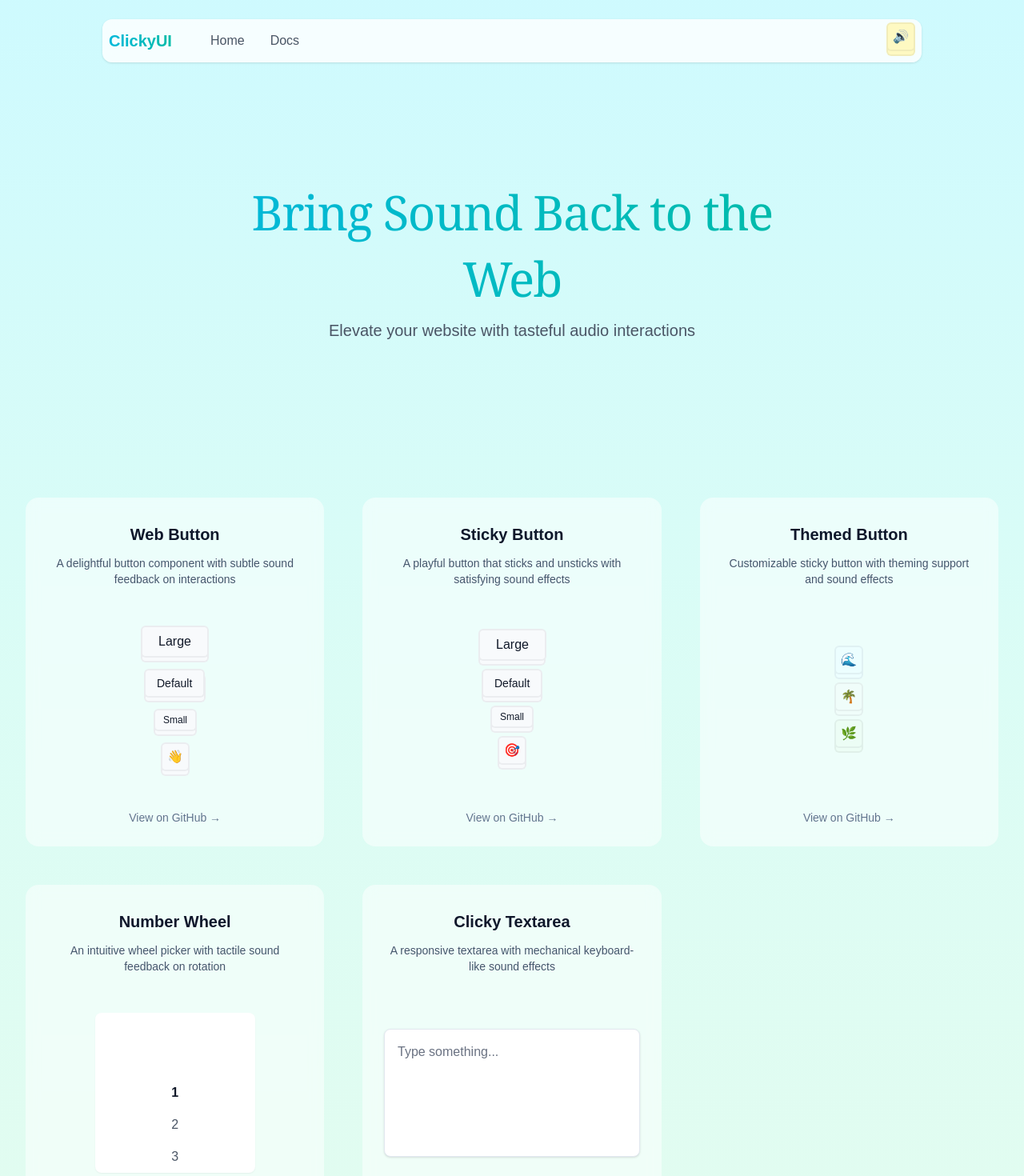
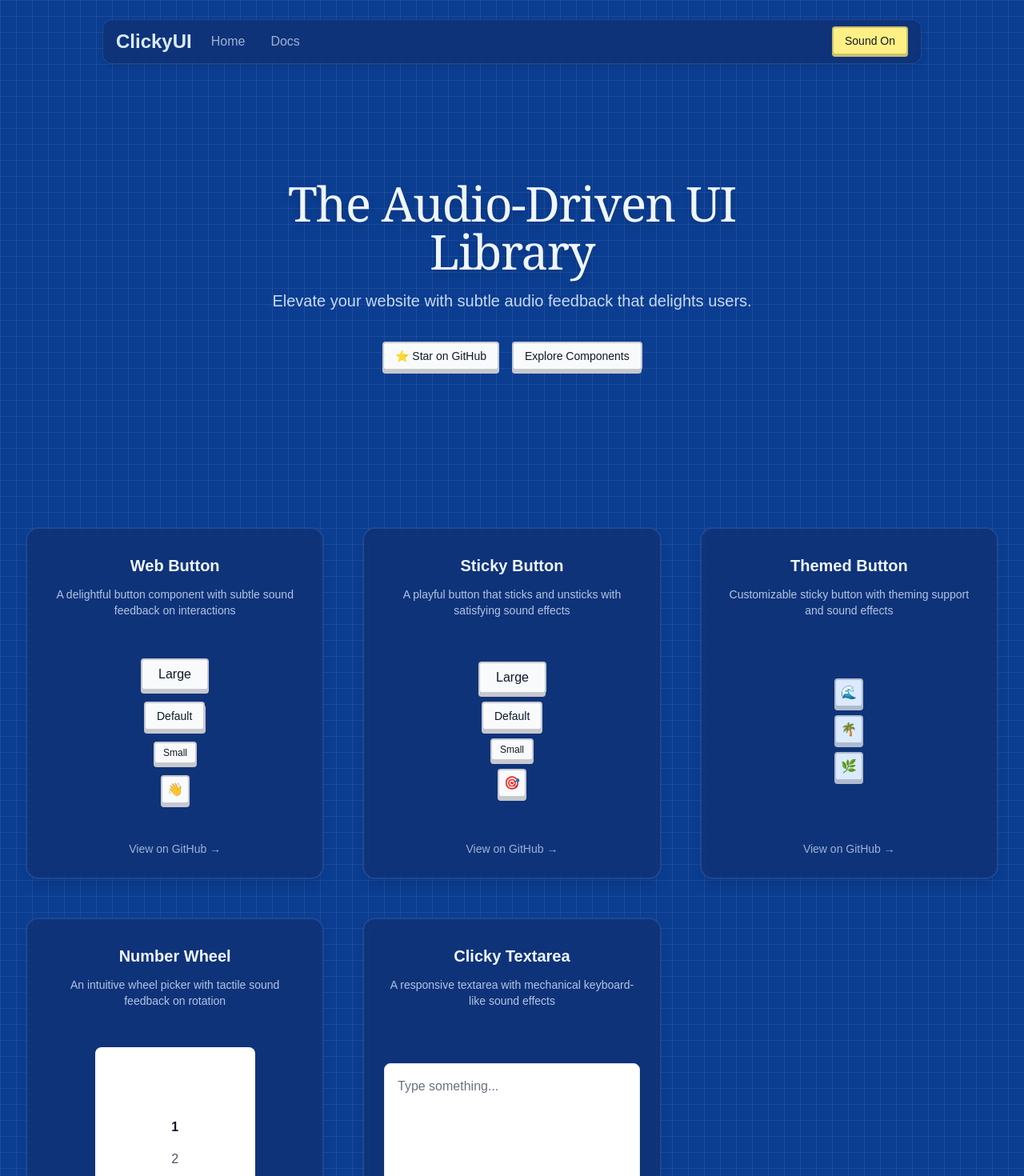
Before and after one commit to Ekimerton/clicky-ui, a Next.js app: page / in a window 1280 px wide. Shown: the top 1470 px of the page at 80% size. Built offline with nearby package versions, Linux system fonts and the light colour scheme; no server answers.

Commit message:
Blueprint theme

```diff
--- a/src/app/page.js
+++ b/src/app/page.js
@@ -13,26 +13,61 @@
     const [themedButtonStates, setThemedButtonStates] = useState([false, false, false]);
 
     return (
-        <div className="min-h-screen bg-gradient-to-b from-cyan-100 via-teal-100/70 to-emerald-100/60">
+        <div className="min-h-screen relative overflow-hidden text-blue-100">
+            {/* Blueprint-Style Grid Background */}
+            <div
+                className="absolute inset-0 pointer-events-none"
+                style={{
+                    backgroundColor: "#0B3D91", // A deep blueprint-like shade of blue
+                    backgroundImage: `
+                      linear-gradient(rgba(255,255,255,0.07) 1px, transparent 1px),
+                      linear-gradient(90deg, rgba(255,255,255,0.07) 1px, transparent 1px)
+                    `,
+                    backgroundSize: "20px 20px"
+                }}
+            />
+
             <MarketingNavbar />
 
-            {/* Main content */}
-            <main className="pt-32">
+            <main className="relative pt-32">
                 {/* Hero Section */}
                 <section className="py-24 px-8">
                     <div className="max-w-3xl mx-auto text-center">
-                        <h1 className="text-5xl md:text-6xl font-serif mb-2 bg-gradient-to-r from-cyan-500 to-teal-500 bg-clip-text text-transparent tracking-tight leading-snug">
-                            Bring Sound Back to the Web
+                        <h1 className="text-5xl md:text-6xl font-serif mb-4 text-blue-50 tracking-tight drop-shadow-lg">
+                            The Audio-Driven UI Library
                         </h1>
-                        <p className="text-xl text-gray-600 leading-relaxed max-w-2xl mx-auto">
-                            Elevate your website with tasteful audio interactions
+                        <p className="text-xl text-blue-100/90 leading-relaxed max-w-2xl mx-auto">
+                            Elevate your website with subtle audio feedback
+                            that delights users.
                         </p>
+                        <div className="mt-8 flex flex-col sm:flex-row justify-center gap-4">
+                            {/* Star on GitHub button */}
+                            <Link
+                                href="https://github.com/ekimerton/clicky-ui"
+                                target="_blank"
+                                rel="noopener noreferrer"
+                            >
+                                <Button size="md">
+                                    ⭐ Star on GitHub
+                                </Button>
+                            </Link>
+                            {/* Scroll to Components button */}
+                            <a href="#componentShowcase" className="inline-block">
+                                <Button size="md">
+                                    Explore Components
+                                </Button>
+                            </a>
+                        </div>
                     </div>
                 </section>
 
                 {/* Component Showcase Grid */}
-                <section className="max-w-7xl mx-auto grid grid-cols-1 md:grid-cols-2 xl:grid-cols-3 gap-12 px-8 py-24">
+                <section
+                    id="componentShowcase"
+                    className="max-w-7xl mx-auto grid grid-cols-1 md:grid-cols-2 xl:grid-cols-3 gap-12 px-8 py-24"
+                >
                     <MarketingCard
+                        className="bg-blue-950/40 border border-blue-400/20 backdrop-blur-sm"
                         title="Web Button"
                         description="A delightful button component with subtle sound feedback on interactions"
                         githubLink="https://github.com/ekimerton/clicky-ui/blob/main/src/components/Button/Button.js"
@@ -44,6 +79,7 @@
                     </MarketingCard>
 
                     <MarketingCard
+                        className="bg-blue-950/40 border border-blue-400/20 backdrop-blur-sm"
                         title="Sticky Button"
                         description="A playful button that sticks and unsticks with satisfying sound effects"
                         githubLink="https://github.com/ekimerton/clicky-ui/blob/main/src/components/StickyButton/StickyButton.js"
@@ -94,14 +130,15 @@
                     </MarketingCard>
 
                     <MarketingCard
+                        className="bg-blue-950/40 border border-blue-400/20 backdrop-blur-sm"
                         title="Themed Button"
                         description="Customizable sticky button with theming support and sound effects"
                         githubLink="https://github.com/ekimerton/clicky-ui/blob/main/src/components/StickyButton/StickyButton.js"
                     >
                         <StickyButton
                             size="icon"
-                            baseColor="bg-cyan-50"
-                            pressedColor="bg-cyan-100"
+                            baseColor="bg-blue-100"
+                            pressedColor="bg-blue-200"
                             isPressed={themedButtonStates[0]}
                             onClick={() => setThemedButtonStates(prev => {
                                 const next = [...prev];
@@ -113,8 +150,8 @@
                         </StickyButton>
                         <StickyButton
                             size="icon"
-                            baseColor="bg-teal-50"
-                            pressedColor="bg-teal-100"
+                            baseColor="bg-blue-100"
+                            pressedColor="bg-blue-200"
                             isPressed={themedButtonStates[1]}
                             onClick={() => setThemedButtonStates(prev => {
                                 const next = [...prev];
@@ -126,8 +163,8 @@
                         </StickyButton>
                         <StickyButton
                             size="icon"
-                            baseColor="bg-emerald-50"
-                            pressedColor="bg-emerald-100"
+                            baseColor="bg-blue-100"
+                            pressedColor="bg-blue-200"
                             isPressed={themedButtonStates[2]}
                             onClick={() => setThemedButtonStates(prev => {
                                 const next = [...prev];
@@ -140,6 +177,7 @@
                     </MarketingCard>
 
                     <MarketingCard
+                        className="bg-blue-950/40 border border-blue-400/20 backdrop-blur-sm"
                         title="Number Wheel"
                         description="An intuitive wheel picker with tactile sound feedback on rotation"
                         githubLink="https://github.com/ekimerton/clicky-ui/blob/main/src/components/WheelPicker/WheelPicker.js"
@@ -151,6 +189,7 @@
                     </MarketingCard>
 
                     <MarketingCard
+                        className="bg-blue-950/40 border border-blue-400/20 backdrop-blur-sm"
                         title="Clicky Textarea"
                         description="A responsive textarea with mechanical keyboard-like sound effects"
                         githubLink="https://github.com/ekimerton/clicky-ui/blob/main/src/components/Textarea/Textarea.js"
@@ -160,6 +199,36 @@
                         />
                     </MarketingCard>
                 </section>
+
+				                {/* Email Subscription Section */}
+								<section className="px-8 pb-16">
+                    <div className="max-w-xl mx-auto text-center">
+                        <h2 className="text-2xl md:text-3xl font-semibold text-blue-50 mb-4">
+                            Play it by ear
+                        </h2>
+                        <p className="text-blue-100/90 mb-6">
+                            Sign up for occasional updates, tips, and best practices on making
+                            your site’s interactions resonate with your audience.
+                        </p>
+                        <form
+                            onSubmit={(e) => {
+                                e.preventDefault();
+                                // Handle form submission here
+                            }}
+                            className="flex flex-col items-center space-y-3"
+                        >
+                            <input
+                                type="email"
+                                required
+                                placeholder="you@example.com"
+                                className="w-full max-w-md px-4 py-2 rounded-md border border-blue-400 bg-transparent text-blue-100 placeholder-blue-300"
+                            />
+                            <Button size="lg" type="submit">
+                                Subscribe
+                            </Button>
+                        </form>
+                    </div>
+                </section>
             </main>
         </div>
     );
--- a/src/components/Button/Button.js
+++ b/src/components/Button/Button.js
@@ -31,6 +31,16 @@
         <button
             onPointerDown={() => play({ id: "press" })}
             onPointerUp={() => play({ id: "release" })}
+			onKeyDown={(e) => {
+				if ((e.key === "Enter" || e.key === " ") && !e.repeat) {
+				  play({ id: "press" });
+				}
+			  }}
+			  onKeyUp={(e) => {
+				if (e.key === "Enter" || e.key === " ") {
+				  play({ id: "release" });
+				}
+			  }}
             className={`group relative border-none bg-transparent cursor-pointer outline-offset-4 transition-[filter] focus:not-focus-visible:outline-hidden transition-discrete pt-1.5 ${
                 className || ""
             }`}
@@ -38,11 +48,11 @@
         >
             {/* Edge layer */}
             <span
-                className={`absolute inset-x-0 bottom-0 top-1.5 border-2 rounded-md border-slate-950/5 border-t-0 ${baseColor} group-active:${pressedColor} transition-all`}
+                className={`absolute inset-x-0 bottom-0 top-1.5 border-6 rounded-sm border-slate-950/20 border-t-0 ${baseColor} group-active:${pressedColor} transition-all`}
             />
             {/* Front layer */}
             <span
-                className={`relative flex items-center justify-center border-2 ${baseColor} rounded-md border-slate-950/5 text-gray-900 will-change-transform -translate-y-1.5 transition-all group-active:-translate-y-0 group-active:${pressedColor} ${sizeClasses}`}
+                className={`relative flex items-center justify-center border-2 ${baseColor} rounded-sm border-slate-950/20 text-gray-900 will-change-transform -translate-y-1 transition-all group-active:-translate-y-0 group-active:${pressedColor} ${sizeClasses}`}
             >
                 {children}
             </span>
--- a/src/components/StickyButton/StickyButton.js
+++ b/src/components/StickyButton/StickyButton.js
@@ -1,10 +1,8 @@
 "use client";
 
-import { useState } from "react";
 import useSound from "use-sound";
 import normalButton from "./sticky-button.wav";
 
-// Reuse the same size variants from your Button
 const sizeVariants = {
     sm: "px-2.5 py-0.5 text-xs font-medium h-7",
     default: "px-3.5 py-1 text-sm font-medium h-9",
@@ -35,32 +33,38 @@
 
     return (
         <button
-            onPointerDown={() => {
-                isPressed
-                    ? play({ id: "activePress" })
-                    : play({ id: "unactivePress" });
-            }}
-            onPointerUp={() => {
-                isPressed
-                    ? play({ id: "activeRelease" })
-                    : play({ id: "unactiveRelease" });
-            }}
+			onPointerDown={() => {
+				isPressed ? play({ id: "activePress" }) : play({ id: "unactivePress" });
+			}}
+			onPointerUp={() => {
+				isPressed ? play({ id: "activeRelease" }) : play({ id: "unactiveRelease" });
+			}}
+			onKeyDown={(e) => {
+				if ((e.key === "Enter" || e.key === " ") && !e.repeat) {
+					isPressed ? play({ id: "activePress" }) : play({ id: "unactivePress" });
+				}
+			}}
+			onKeyUp={(e) => {
+				if ((e.key === "Enter" || e.key === " ") && !e.repeat) {
+				isPressed ? play({ id: "activeRelease" }) : play({ id: "unactiveRelease" });
+				}
+			}}
             onClick={onClick}
-            className={`group relative border-none bg-transparent cursor-pointer outline-offset-4 transition-[filter] focus:not-focus-visible:outline-hidden pt-1.5 -mt-1 ${
+            className={`group relative border-none bg-transparent cursor-pointer outline-offset-4 transition-[filter] focus:not-focus-visible:outline-hidden pt-1 -mt-0.5 ${
                 className || ""
             }`}
             {...props}
         >
             {/* Edge layer */}
             <span
-                className={`absolute inset-x-0 bottom-0 top-1.5 rounded-md border-2 border-slate-950/5 border-t-0 transition-all ${
+                className={`absolute inset-x-0 bottom-0 top-1.5 rounded-sm border-6 border-slate-950/20 border-t-0 transition-all ${
                     isPressed ? pressedColor : baseColor
                 }`}
             />
             {/* Front layer */}
             <span
-                className={`relative flex items-center justify-center border-2 rounded-md text-gray-900 will-change-transform transition-all border-slate-950/5 group-active:-translate-y-0 ${sizeClasses} ${
-                    isPressed ? "-translate-y-0.5" : "-translate-y-1.5"
+                className={`relative flex items-center justify-center border-2 rounded-sm text-gray-900 will-change-transform transition-all border-slate-950/20 group-active:-translate-y-0 ${sizeClasses} ${
+                    isPressed ? "-translate-y-0.5" : "-translate-y-1"
                 } ${isPressed ? pressedColor : baseColor}
         `}
             >
--- a/src/marketing-components/MarketingCard.js
+++ b/src/marketing-components/MarketingCard.js
@@ -10,17 +10,21 @@
 }) {
     return (
         <div
-            className="w-full bg-white/50 backdrop-blur-sm rounded-2xl"
+            className="w-full bg-blue-950/40 border-2 border-blue-400/20 backdrop-blur-sm rounded-2xl shadow-lg"
             style={{
-                display: 'flex',
-                flexDirection: 'column',
-                overflow: 'hidden'
+                display: "flex",
+                flexDirection: "column",
+                overflow: "hidden"
             }}
         >
             {/* Card Top */}
             <div className="p-8 text-center">
-                <h3 className="text-xl font-semibold mb-3 text-slate-900">{title}</h3>
-                <p className="text-sm text-slate-600 max-w-md mx-auto">{description}</p>
+                <h3 className="text-xl font-semibold mb-3 text-blue-50">
+                    {title}
+                </h3>
+                <p className="text-sm text-blue-100/80 max-w-md mx-auto">
+                    {description}
+                </p>
             </div>
 
             {/* Card Middle */}
@@ -33,7 +37,7 @@
                 <Link
                     href={githubLink}
                     target="_blank"
-                    className="inline-flex items-center text-sm font-medium text-slate-500"
+                    className="inline-flex items-center text-sm font-medium text-blue-100/70 hover:text-blue-200"
                 >
                     View on GitHub →
                 </Link>
--- a/src/marketing-components/MarketingNavbar.js
+++ b/src/marketing-components/MarketingNavbar.js
@@ -1,3 +1,5 @@
+"use client";
+
 import Link from "next/link";
 import StickyButton from "@/components/StickyButton/StickyButton";
 import { useState } from "react";
@@ -6,27 +8,58 @@
     const [isMuted, setIsMuted] = useState(false);
 
     return (
-        <nav className="fixed top-6 left-1/2 transform -translate-x-1/2 z-50 w-11/12 max-w-5xl flex items-center px-2 py-2 bg-white/80 backdrop-blur-sm shadow-sm rounded-xl">
-            <Link href="/" className="text-xl font-semibold bg-gradient-to-r from-cyan-500 to-teal-500 bg-clip-text text-transparent">
+        <nav
+            className="
+                fixed top-6 left-1/2 transform -translate-x-1/2 z-50
+                w-11/12 max-w-5xl flex items-center px-4 py-2
+                bg-blue-950/40 border border-blue-400/20
+                backdrop-blur-sm shadow-md rounded-xl
+            "
+        >
+            {/* Site Title */}
+            <Link
+                href="/"
+                className="
+                    text-2xl font-semibold text-blue-100
+                "
+            >
                 ClickyUI
             </Link>
-            <div className="flex gap-8 ml-12">
-                <Link href="/" className="text-gray-600 hover:text-gray-900 transition-colors">
+
+            {/* Navigation Links */}
+            <div className="flex gap-8 ml-6">
+                <Link
+                    href="/"
+                    className="
+                        text-blue-100/70
+                        hover:text-blue-50
+                        transition-colors
+                    "
+                >
                     Home
                 </Link>
-                <Link href="/docs" className="text-gray-600 hover:text-gray-900 transition-colors">
+                <Link
+                    href="/docs"
+                    className="
+                        text-blue-100/70
+                        hover:text-blue-50
+                        transition-colors
+                    "
+                >
                     Docs
                 </Link>
             </div>
+
+            {/* Sound Toggle Button */}
             <div className="ml-auto">
                 <StickyButton
-                    size="icon"
-                    baseColor="bg-yellow-100"
+                    size="md"
+                    baseColor="bg-slate-200"
                     pressedColor="bg-yellow-200"
-                    isPressed={isMuted}
+                    isPressed={!isMuted}
                     onClick={() => setIsMuted(!isMuted)}
                 >
-                    {isMuted ? "🔇" : "🔊"}
+                    {isMuted ? "Sound Off" : "Sound On"}
                 </StickyButton>
             </div>
         </nav>
```
